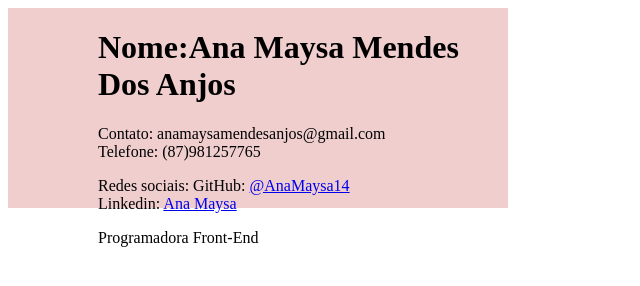
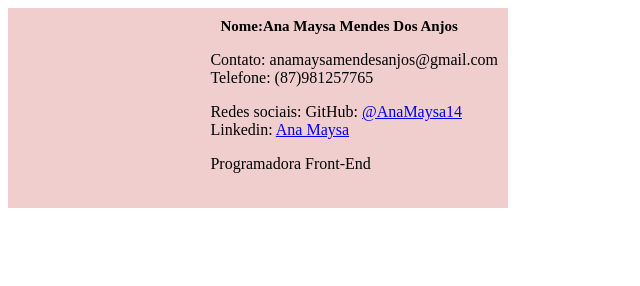
Before and after one commit to AnaMaysa14/Cartao-de-visita, a plain HTML site: page index.html in a window 1280 px wide. Shown: the whole page, without its empty margins (0-640 px from the left). Drawn offline with Linux system fonts and the light colour scheme.

Commit message:
Update index.html

```diff
--- a/index.html
+++ b/index.html
@@ -11,7 +11,7 @@
    <div class="cartao">
 <img src="">
  <div class="informacoes">
-     <h1>Nome:Ana Maysa Mendes Dos Anjos</h1>
+     <h1 class="nome">Nome:Ana Maysa Mendes Dos Anjos</h1>
      <p>Contato: anamaysamendesanjos@gmail.com <br /> Telefone: (87)981257765</p>
      <p>Redes sociais: GitHub: <a href="https://github.com/AnaMaysa14" target="_blank">@AnaMaysa14</a> <br />
     Linkedin: <a href="https://www.linkedin.com/in/ana-maysa-99688b239/" target="_blank">Ana Maysa</a>
```
